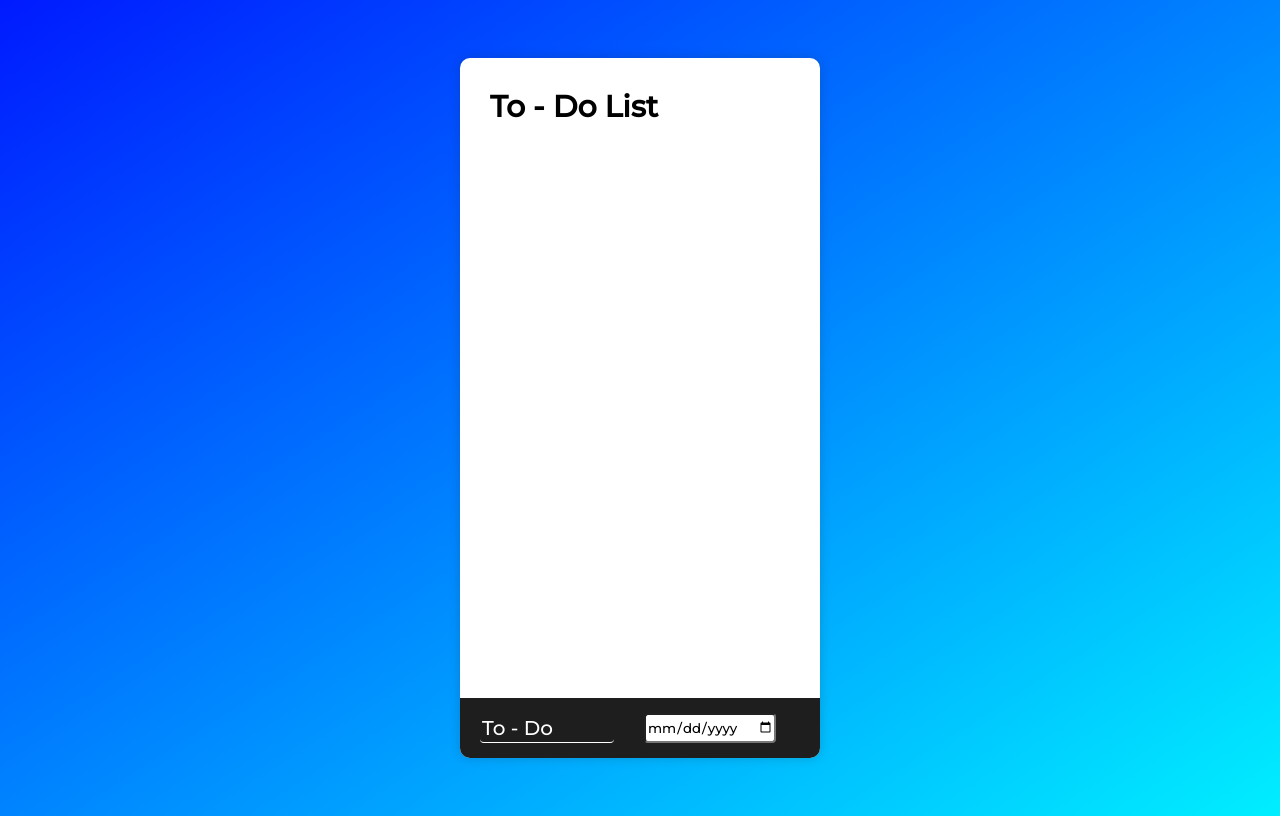
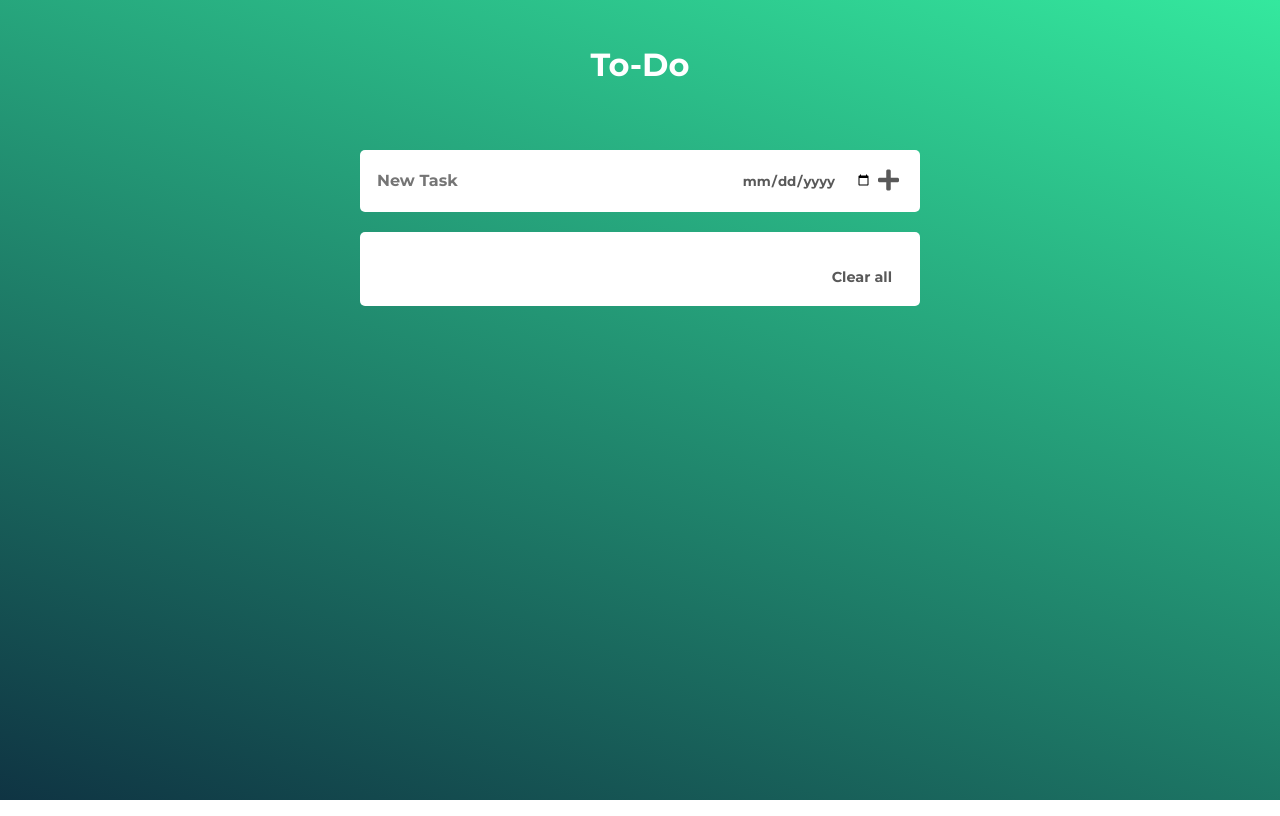
Before and after one commit to LeonBradic/todo, a plain HTML site: page todo/index.html in a window 1280 px wide. Drawn offline with Linux system fonts and the light colour scheme.

Commit message:
Add files via upload

```diff
--- a/todo/assets/styles.css
+++ b/todo/assets/styles.css
@@ -1,205 +1,113 @@
-@import url('https://fonts.googleapis.com/css2?family=Montserrat:wght@500&display=swap');
-:root {
-    --primary-color: white;
-    --secondary-color: #1E1E1E;
-    --text-color: black;
-    --task-color: white;
-    --footer-color: #1E1E1E;
-    --theme-btn: url('assets/Dark-theme-btn.svg');
-    --container-bg: url('./assets/Light-empty.svg');
-    --complete-icon: url('assets/complete.svg');
-    --filter: none;
-    --theme-transition: 0s;
-
+@import url('https://fonts.googleapis.com/css2?family=Montserrat:wght@400;500;700&display=swap');
+* {
+    font-family: 'Montserrat';
+    font-weight: 600;
 }
 
-* {
-    font-family: "Montserrat";
-    outline: none;
-}
-
-body {
-    display: flex;
-    min-height: 100vh;
-    justify-content: center;
-    align-items: center;
-    overflow: hidden;
-    background-image: linear-gradient(to bottom right, rgb(0, 26, 255), #00eeff);
+html {
+    height: 100vh;
+    width: 100vw;
+    background-image: linear-gradient(200deg,#34e89e, #0f3443);
 }
 
 .container {
-    position: relative;
-    padding: 30px;
+    width: 600px;
     display: flex;
+    justify-content: center;
     flex-direction: column;
-    width: 300px;
-    height: 80vh;
-    overflow: hidden;
-    background: var(--primary-color);
-    transition: var(--theme-transition);
-    border-radius: 10px;
-    box-shadow: 0 0 11px rgba(33, 33, 33, .2);
+    margin: auto;
 }
 
-header {
+.title {
     display: flex;
+    margin: auto;
     flex-direction: column;
+    max-width: 500px;
+    padding: 1.5rem 0;
+    align-items: center;
+    color: #fff;
 }
 
-.heading {
-    font-weight: 900;
-    color: var(--text-color);
+.main {
+    padding: 20px;
 }
 
-.theme_toogle {
-    text-align: right;
-    margin-right: -15px;
-
+form {
+    background-color: #fff;
+    padding: 15px;
+    border-radius: 5px;
+    display: flex;
 }
 
-.theme_toogle_btn {
-    min-width: 30px;
-    min-height: 30px;
-    background-color: transparent;
+input[type="text"] {
+    height: 30px;
+    outline: 0;
     border: none;
-    outline: none;
-    background-image: var(--theme-btn);
-    background-repeat: no-repeat;
-    background-size: 80%;
-    background-position: center;
-    padding: 20px;
-    cursor: pointer;
+    font-size: 1rem;
+    color: #595959;
+    flex-grow: 1;
 }
 
-.theme_toogle_btn:hover {
-    background-size: 85%;
-    transition: 0.5s;
-    transform: rotate(90deg);
+button {
+    font-size: 1.5rem;
+    background-color: #fff;
+    outline: 0;
+    border: none;
+    color: #595959;
 }
 
-.heading {
-    font-size: 30px;
+button:hover {
+    color: lightcoral;
 }
 
-.tasks {
-    margin: 20px 0px;
-    overflow: hidden;
-    padding-right: 15p;
+.todoList {
+    background-color: #fff;
+    border-radius: 5px;
+    margin-top: 20px;
+    padding: 10px 25px;
+    height: 100%;
 }
 
-#tasksList {
-    padding: 0px;
+ul {
+    padding-left: 0;
+    list-style: none;
 }
 
-.task_list_empty {
-    transition: 0s;
-    background-position: center;
-    background-size: 50%;
-    background-repeat: no-repeat;
-    background-image: var(--container-bg);
-
+li {
+    display: flex;
+    align-items: center;
+    border-bottom: 1px solid lightgray;
+    padding: 15px 0;
+    font-size: 1rem;
+    color: #595959;
 }
 
-.task_item {
-    list-style-type: none;
-    padding: 10px;
-    display: flex;
-    flex-direction: row;
-    align-items: center;
-    border-radius: 7px;
-    margin-bottom: 20px;
-    background-color: var(--task-color);
-    color: var(--text-color);
+i {
+    pointer-events: none;
 }
 
-.task_item:hover {
-    transition: 0.5s;
-    cursor: pointer;
-    background-color:rgba(226, 226, 226, 0.192);
-
+.todoItem {
+    flex-grow: 1;
 }
 
-.task_check_btn {
-    width: 10px;
-    height: 10px;
-    margin-right: 16px;
-    padding: 3px;
-    background-position: center;
-    background-size: contain;
-    border-radius: 50%;
-    border: 2px grey solid;
+.clearAll {
+    display: flex;
+    justify-content: flex-end;
+    padding: 10px 3px;
     cursor: pointer;
-}
-.task_check_btn:checked {
-    background-color: rgb(150, 150, 150);
+    font-size: 0.9rem;
+    color: #595959;
 }
 
-.task_check_btn:hover {
-    background-image: url('assets/complete.svg');
-    filter: var(--filter);
-
+.clearAll:hover {
+    color: lightcoral;
 }
 
-.task_bio {
-    font-size: 18px;
+.todoListItem {
+    transition: all 0.3s ease-out;
 }
 
-.task-completed {
-    transition: 0.5s;
-    transform: scale(90%);
-    text-decoration: line-through;
-    color: rgb(150, 150, 150);
-    opacity: 0;
-
+#date {
+    border: none;
+    color: #595959;
 }
-
-footer {
-    position: absolute;
-    bottom: 0px;
-    padding: 15px 10px;
-    min-width: 100%;
-    background-color: var(--footer-color);
-    left: 0px;
-}
-
-footer form {
-    display: flex;
-    flex-direction: row;
-    align-content: center;
-}
-
-#new_task_input {
-    min-width: 50px;
-    max-width: 130px;
-    margin-right: 30px;
-    margin-left: 10px;
-    font-size: 20px;
-    color: white;
-    background-color: transparent;
-    border: none;
-    border-bottom: 1px #fff solid;
-    border-radius: 4px;
-}
-
-#new_task_input::placeholder {
-    color: #fff;
-    font-size: 20px;
-}
-
-#new_task_input_btn {
-    width: 30px;
-    height: 30px;
-    background-color: transparent;
-    border: none;
-    background-image: url('./assets/new.svg');
-    background-repeat: no-repeat;
-    background-size: 80%;
-    cursor: pointer;
-}
-
-.taskCompleted {
-    visibility: hidden;
-}
-.datum {
-    border-radius: 4px;
-}
--- a/todo/index.html
+++ b/todo/index.html
@@ -6,24 +6,27 @@
     <meta name="viewport" content="width=device-width, initial-scale=1.0">
     <title>Document</title>
     <link rel="stylesheet" href="assets/styles.css">
-    <link href="//netdna.bootstrapcdn.com/font-awesome/3.2.1/css/font-awesome.css" rel="stylesheet">
+    <link rel="stylesheet" href="https://pro.fontawesome.com/releases/v5.10.0/css/all.css" integrity="sha384-AYmEC3Yw5cVb3ZcuHtOA93w35dYTsvhLPVnYs9eStHfGJvOvKxVfELGroGkvsg+p" crossorigin="anonymous"/>
 </head>
-<body>
-    <div class="container task_list_empty">
-        <header>
-            <span class="heading">To - Do List</span>
-        </header>
-        <section class="tasks">
-            <ul id="tasksList"></ul>
-        </section>
-        <footer>
-            <form id="new_task_form">
-                <input type="text" name="new_task_input" id="new_task_input" placeholder="To - Do" value=""/>
-                <input type="date" class="datum">
-                <button id="new_task_input_btn" type="submit"></button>
-            </form>
-        </footer>
+<body class="container">
+    <header class="title">
+        <h1>To-Do</h1>
+    </header>
+    <div class="main">
+        <form>
+            <input type="text" placeholder="New Task">
+            <input type="date" id="date" class="date">
+            <button type="submit"><i class="fas fa-plus"></i></button>
+        </form>
+
+        <div class="todoList">
+            <ul>
+
+            </ul>
+            <a class="clearAll" id="clearAll">Clear all</a>
+        </div>
     </div>
+
     <script src="todo.js"></script>
 </body>
 </html>
--- a/todo/todo.js
+++ b/todo/todo.js
@@ -1,73 +1,67 @@
-let root = document.querySelector(':root')
-let container = document.querySelector('.container');
-let newTaskInput = document.getElementById('new_task_input')
-let taskform = document.getElementById('new_task_form');
-let tasksList = document.getElementById('tasksList');
-let taskBtns = document.querySelectorAll('.task_check_btn');
+document.querySelector('form').addEventListener('submit', handleSubmitForm);
 
-taskform.addEventListener('submit', function (e) {
+document.querySelector('ul').addEventListener('click', handleClickDeleteOrCheck);
 
+document.getElementById('clearAll').addEventListener('click', handleClearAll);
+
+function handleSubmitForm(e) {
     e.preventDefault();
-    let newtaskInputValue = taskform.elements.new_task_input;
-
-
-    addTask(newtaskInputValue.value)
-
-
-    newtaskInputValue.value = '';
-    container.classList.remove('task_list_empty')
-
-
-})
-
-
-function addTask(newTask) {
-
-
-    const newTaskItem = document.createElement('li');
-    newTaskItem.setAttribute('class', 'task_item');
-
-
-
-    const newCheckBtn = document.createElement('div');
-    newCheckBtn.setAttribute('class', 'task_check_btn')
-
-
-    const newTaskBio = document.createElement('span');
-    newTaskBio.setAttribute('class', 'task_bio')
-
-
-    newTaskBio.innerText = newTask;
-
-
-    tasksList.appendChild(newTaskItem)
-
-
-    newTaskItem.appendChild(newTaskBio)
-
-
-    onTaskComplete(newCheckBtn)
-
+    let input = document.querySelector('input');
+    if (input.value != '') {
+        addTodo(input.value);
+    }
+    input.value = '';
 }
 
-function onTaskComplete(btns) {
+function handleClickDeleteOrCheck(e) {
+    if (e.target.name == 'checkButton') {
+        checkTodo(e);
+    }
 
-    btns.addEventListener('click', function (e) {
-        var parent = e.toElement.parentElement;
-        parent.classList.add('task-completed');
-        setTimeout(() => {
-            parent.remove();
-        }, 400);
+    if(e.target.name == 'deleteButton') {
+        deleteTodo(e);
+    }
+}
 
+function handleClearAll(e) {
+    document.querySelector('ul').innerHTML = '';
+}
 
-        if (tasksList.childNodes.length == 1) {
-            setTimeout(() => {
-                container.classList.add('task_list_empty')
+function addTodo(todo) {
+    let ul = document.querySelector('ul');
+    let li = document.createElement('li');
+    li.contentEditable = "true";
 
-            }, 800);
-        }
+    li.innerHTML = `
+        <span class="todoItem">${todo}</span>
+        <span class="date">${document.querySelector("#date").value}</span>
+        <button name="checkButton"><i class="fas fa-check"></i></button>
+        <button name="deleteButton"><i class="fas fa-trash"></i></button>
+    `;
 
-    })
+    li.classList.add('todoListItem');
+    ul.appendChild(li);
+}
 
+function checkTodo(e) {
+    let item = e.target.parentNode;
+    if(item.style.textDecoration == 'line-through') {
+        item.style.textDecoration = 'none';
+    }
+    else {
+        item.style.textDecoration = 'line-through';
+    }
+}
 
+function deleteTodo(e) {
+    let item = e.target.parentNode;
+
+    item.remove();
 }
+/*
+function store {
+    localStorage.setItem('input', document.querySelector('input').value);
+    localStorage.setItem('ul', document.querySelector('ul').value);
+    localStorage.setItem('li', document.querySelector('li').value);
+    localStorage.setItem('item', document.querySelector('item').value);
+}*/
```
